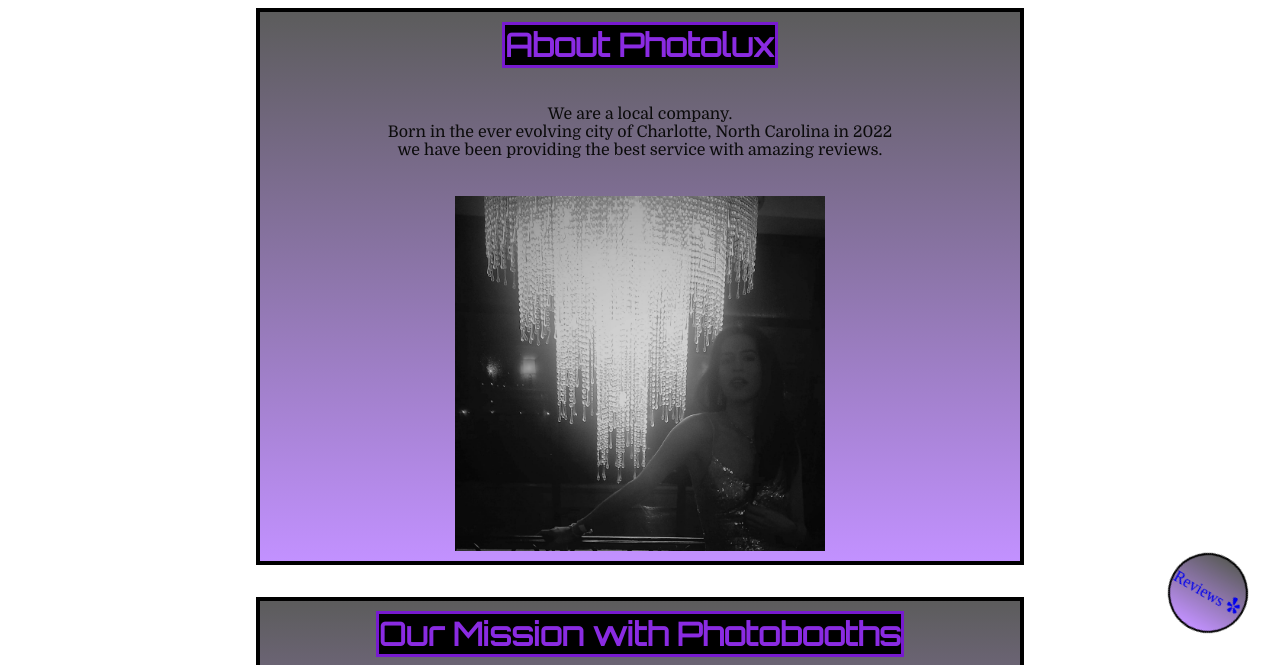
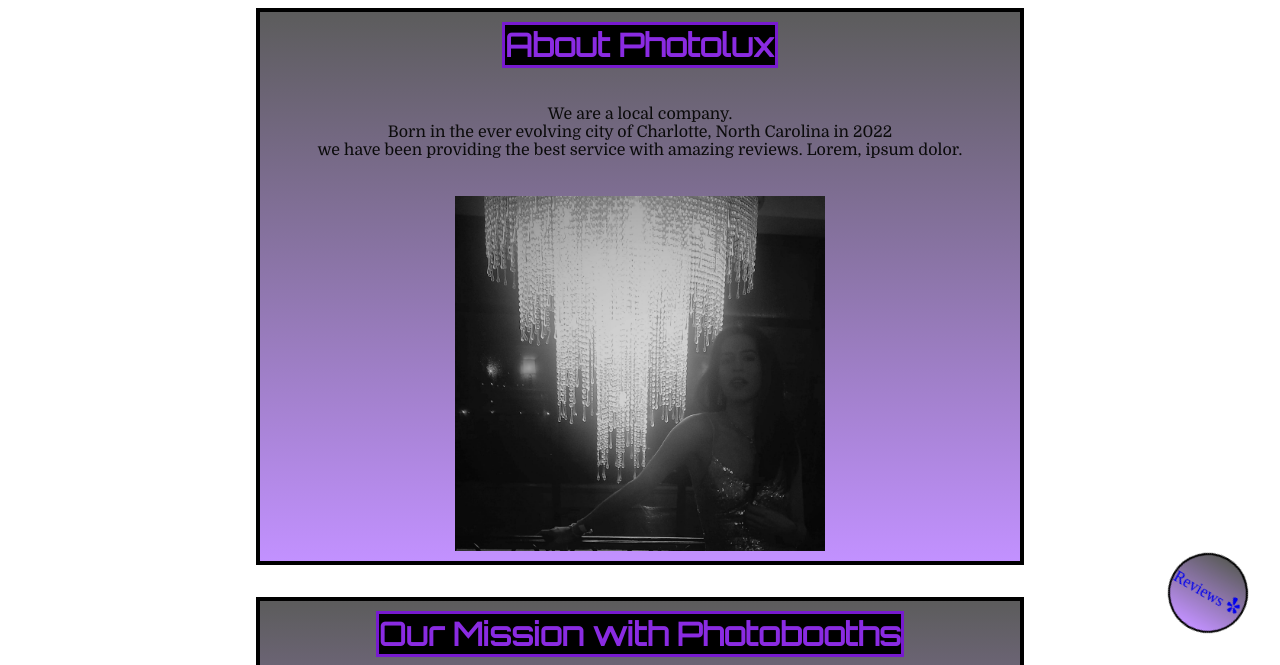
Before and after one commit to Quantuslux/Photolux, a website: page pages/about-us.html in a window 1280 px wide. Shown: the part 135-800 px from the top of the page. Drawn offline with Linux system fonts and the light colour scheme.

```diff
--- a/pages/about-us.html
+++ b/pages/about-us.html
@@ -42,7 +42,7 @@
           <p id="letras">
            We are a local company.<br>
            Born in the ever evolving city of Charlotte, North Carolina in 2022<br>
-           we have been providing the best service with amazing reviews.
+           we have been providing the best service with amazing reviews. Lorem, ipsum dolor.
           </p>
           <!-- <div id="centrado">  -->
           <img src="../assets/IMG/luminerePortadaCollage.jpg" alt="maiden with chandelier" width="50%">
```
